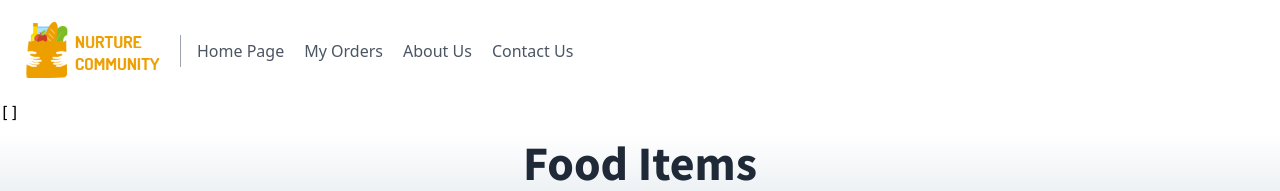
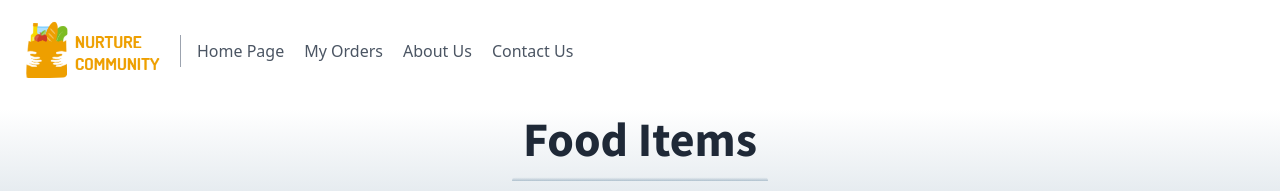
Before and after one commit to Anubha-31/Nurture-Community, a Vue app: page /restaurant/food-items in a window 1280 px wide. Shown: the top 191 px of the page. Built offline with nearby package versions, Linux system fonts and the light colour scheme; no server answers.

Commit message:
remove debugging code

```diff
--- a/src/views/FoodItem/FoodItem.vue
+++ b/src/views/FoodItem/FoodItem.vue
@@ -1,7 +1,7 @@
 <template>
   <Header user_type="restaurant"></Header>
   <!--  <div>debug: sort={{currentSort}}, dir={{currentSortDir}}, page={{currentPage}}</div>-->
-    <pre>{{foodItems}}</pre>
+<!--    <pre>{{foodItems}}</pre>-->
   <div class="leading-normal tracking-normal text-white gradient" style="font-family: 'Source Sans Pro', sans-serif;">
       <h1 class="w-full my-2 text-5xl font-bold leading-tight text-center text-gray-800">
         Food Items
```
